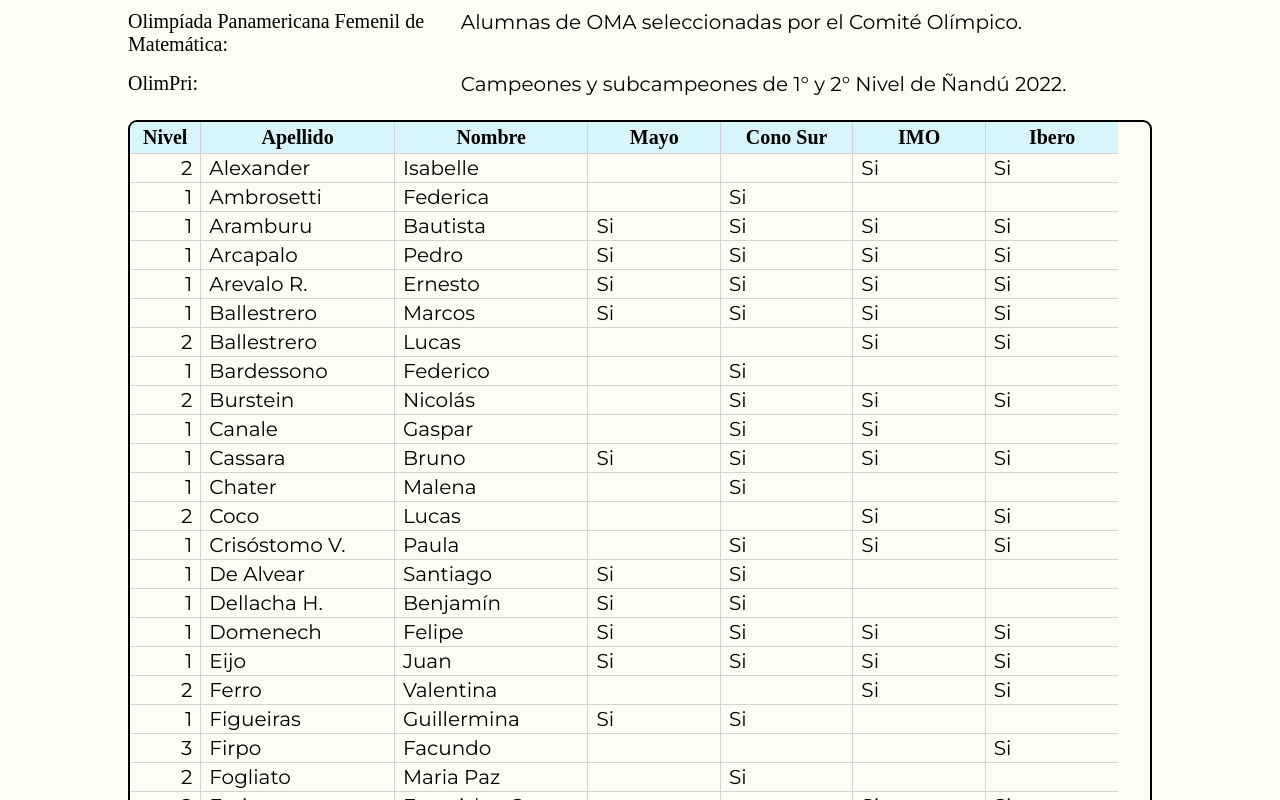
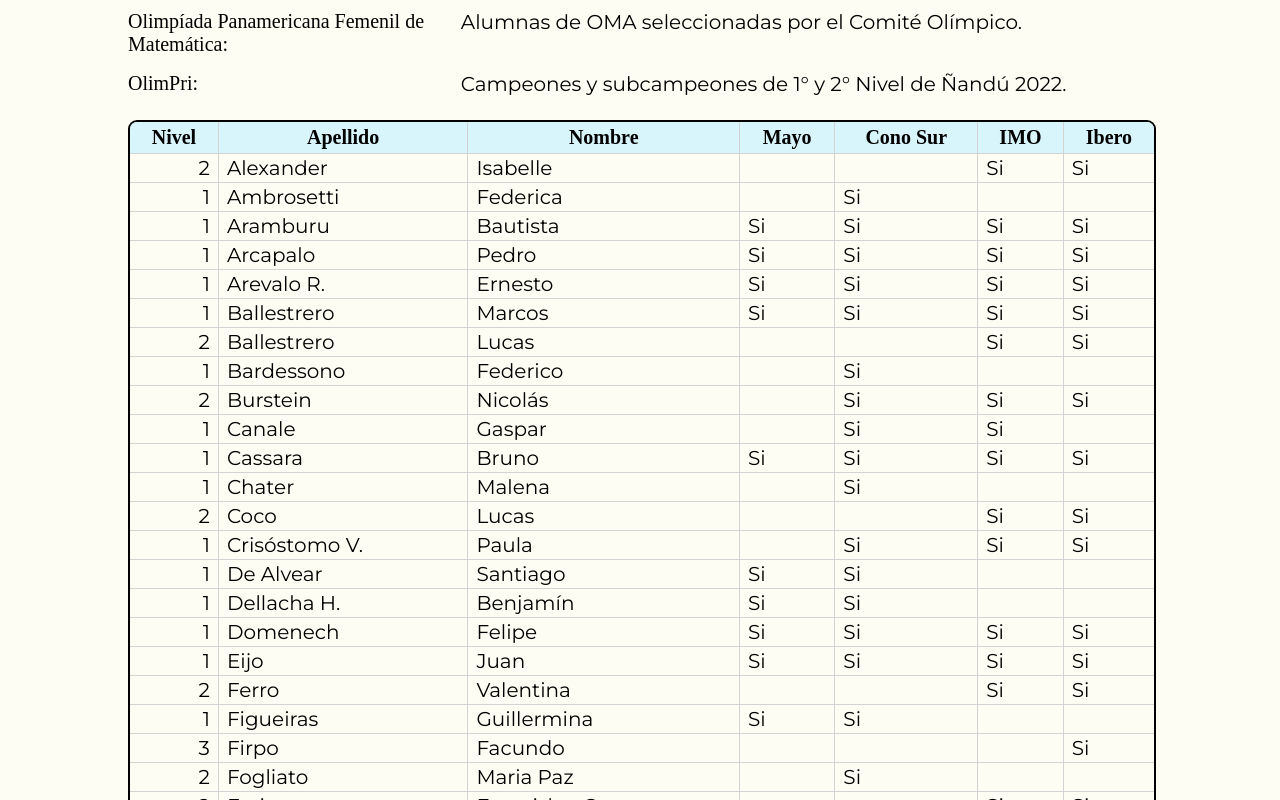
Before and after one commit to JZylber/oma-san-isidro, a Next.js app: page /internacional in a window 1280 px wide. Shown: the part 940-1740 px from the top of the page. Built offline with nearby package versions, Linux system fonts and the light colour scheme; a web font is replaced by a local one.

Commit message:
feat(international): table container

```diff
--- a/pages/internacional.tsx
+++ b/pages/internacional.tsx
@@ -88,6 +88,7 @@
                          <p className={styles.tournament_requirements}>Campeones y subcampeones de 1° y 2° Nivel de Ñandú 2022.</p>
                     </li>
                 </ul>
+                <div className={styles.table_container}>
                     <table className={styles.table}>
                         <thead className={styles.table_header}>
                             <tr>
@@ -104,7 +105,7 @@
                             {sortedDataOma.map(renderOMAparticipant)}
                         </tbody>
                     </table>
-
+                </div>
             </div>
             <div className={styles.category}>
                 <h2 className={styles.category_title}>Alumnos que participaron en Ñandú en 2022</h2>
--- a/pages/styles/International.module.scss
+++ b/pages/styles/International.module.scss
@@ -138,17 +138,23 @@
 
 
 .table{
-    border: 2px solid shared.$black;
-    border-radius: 9px;
+    &_container{
+        border: 2px solid shared.$black;
+        border-radius: 9px;
+        display: block;
+        overflow-x: auto;
+        white-space: nowrap;
+        width: 100%;
+    }
     border-spacing: 0;
-    width: 100%;
-    display: block;
-    overflow-x: auto;
-    white-space: nowrap;
+    width:100%;
     th:not(:last-child), td:not(:last-child) {
         border-right: 1px solid #D3D3D3;
     }
     &_header{
+        tr{
+            width: 100%;
+        }
         tr th{
             padding: .4rem .8rem .4rem .8rem;
             background-color: shared.$light-blue;
@@ -166,13 +172,13 @@
     }
     &_column{
         &_tournament{
-            width: 13%;
+            min-width: 13.25%;
         }
         &_name{
-            width: 19%;
+            min-width: 20%;
         }
         &_level{
-            width: 7%;
+            min-width: 7%;
         }
     }
     .right_align{
```
Lines whose indentation alone changed are shown as unchanged.
